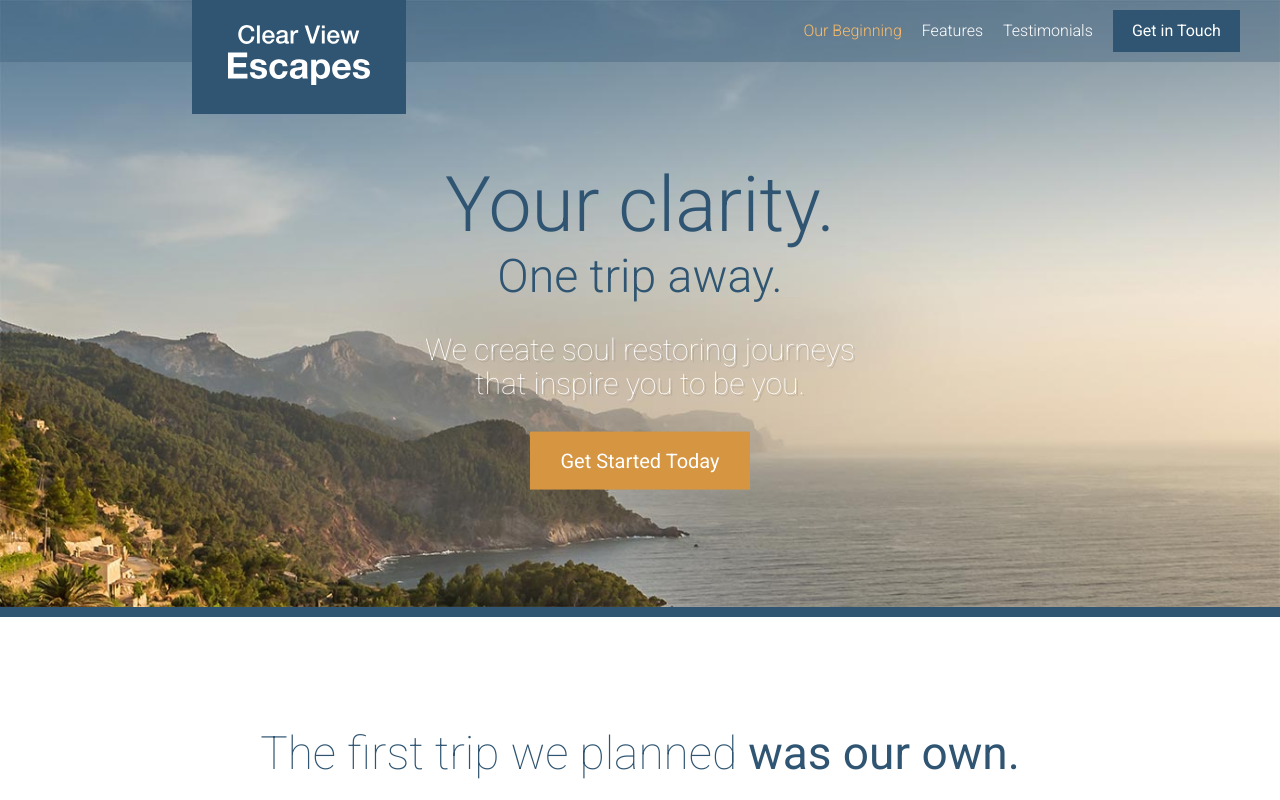
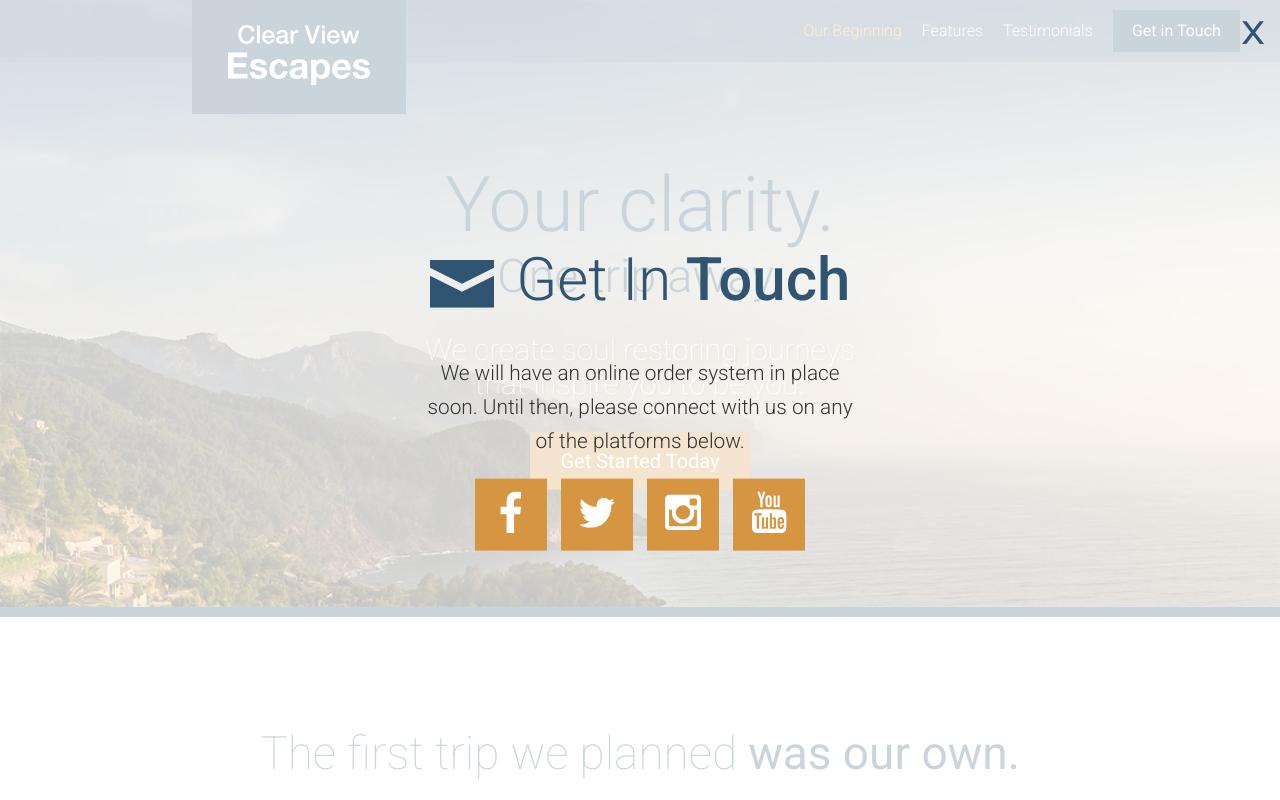
Before and after one commit to joshpeper/Travel_Site, a website: page app/index.html in a window 1280 px wide. Both pictures are taken after a click on the link "Get Started Today". Shown: the top 800 px of the page. Drawn offline with Linux system fonts and the light colour scheme.

Commit message:
added Modal feature

```diff
--- a/app/assets/scripts/app.js
+++ b/app/assets/scripts/app.js
@@ -1,7 +1,9 @@
 import MobileMenu from './modules/MobileMenu';
 import RevealOnScroll from './modules/RevealOnScroll';
 import StickyHeader from './modules/StickyHeader';
+import Modal from './modules/Modal';
 
 var mobileMenu = new MobileMenu();
 var revealOnScroll = new RevealOnScroll();
 var stickyHeader = new StickyHeader();
+var modal = new Modal();
--- /dev/null
+++ b/app/assets/styles/modules/_modal.css
@@ -0,0 +1,50 @@
+.modal {
+  opacity: 0;
+  visibility: hidden;
+  position: fixed;
+  z-index: 5;
+  background-color: rgba(255, 255, 255, .75);
+  top: 0;
+  bottom: 0;
+  left: 0;
+  right: 0;
+  transform: scale(1.2);
+  transition: all .3s ease-out;
+
+  &--is-visible {
+    opacity: 1;
+    visibility: visible;
+    transform: scale(1);
+
+  }
+
+  &__inner {
+    position: absolute;
+    width: 100%;
+    top: 50%;
+    transform: translateY(-50%);
+  }
+
+  &__description {
+    text-align: center;
+    font-size: 1.3rem;
+    font-weight: 300;
+    line-height: 1.65;
+  }
+
+  &__close {
+    position: absolute;
+    top: 15px;
+    right: 15px;
+    font-size: 2rem;
+    transform: scaleX(1.2);
+    transform-origin: 100% 0;
+    color: $mainBlue;
+    cursor: pointer;
+
+    &:hover {
+      color: $mainOrange;
+
+    }
+  }
+}
--- a/app/assets/styles/modules/_section-title.css
+++ b/app/assets/styles/modules/_section-title.css
@@ -13,6 +13,11 @@
 
   &--blue {
     color: $mainBlue;
+  }
+
+  &--less-margin {
+    margin-bottom: 1.3rem;
+    margin-top: 0;
   }
 
   &__icon {
--- /dev/null
+++ b/app/assets/styles/modules/_social-icons.css
@@ -0,0 +1,26 @@
+.social-icons {
+  text-align: center;
+
+  &__icon {
+    display: inline-block;
+    background-color: $mainOrange;
+    margin: 0 5px 5px;
+    width: 33%;
+    height: 72px;
+    position: relative;
+
+    @mixin atSmall {
+      width: 72px;
+      margin: 0 5px;
+    }
+  }
+
+  .icon {
+    display: block;
+    position: absolute;
+    top: 50%;
+    left: 50%;
+    transform: translate(-50%, -50%);
+  }
+
+}
--- a/app/assets/styles/modules/_wrapper.css
+++ b/app/assets/styles/modules/_wrapper.css
@@ -8,6 +8,10 @@
 
   &--medium {
     max-width: 976px;
+  }
+
+  &--narrow {
+    max-width: 470px;
   }
 
   &--no-padding-until-medium {
--- a/app/assets/styles/styles.css
+++ b/app/assets/styles/styles.css
@@ -16,3 +16,5 @@
 @import "modules/_site-header";
 @import "modules/_primary-nav";
 @import "modules/_revealItem";
+@import "modules/_modal";
+@import "modules/_social-icons";
--- a/app/index.html
+++ b/app/index.html
@@ -24,7 +24,7 @@
 
       <div class="site-header__menu-content">
         <div class="site-header__btn-container">
-          <a href="#" class="btn">Get in Touch</a>
+          <a href="#" class="btn open-modal">Get in Touch</a>
         </div>
         <nav class="primary-nav primary-nav--pull-right">
           <ul>
@@ -51,7 +51,7 @@
         <h1 class="large-hero__title">Your clarity.</h1>
         <h2 class="large-hero__subtitle">One trip away.</h2>
         <p class="large-hero__description">We create soul restoring journeys that inspire you to be you.</p>
-        <p><a href="#" class="btn btn--orange btn--large">Get Started Today</a></p>
+        <p><a href="#" class="btn btn--orange btn--large open-modal">Get Started Today</a></p>
       </div>
     </div>
   </div>
@@ -168,9 +168,28 @@
   <footer class="site-footer">
 
     <div class="wrapper">
-      <p><span class="site-footer__text">Copyright &copy; 2016 Clear View Escapes.<br>All rights reserved.</span><br><a href="#" class="btn btn--orange">Get in Touch</a></p>
+      <p><span class="site-footer__text">Copyright &copy; 2016 Clear View Escapes.<br>All rights reserved.</span><br><a href="#" class="btn btn--orange open-modal">Get in Touch</a></p>
     </div>
   </footer>
+
+  <div class="modal">
+    <div class="modal__inner">
+          <h2 class="section-title section-title--blue section-title--less-margin"><img class="section-title__icon" src="assets/images/icons/mail.svg"> Get In <strong>Touch</strong></h2>
+          <div class="wrapper wrapper--narrow">
+            <p class="modal__description">We will have an online order system in place soon. Until then, please connect with us on any of the platforms below.</p>
+          <div>
+          <div class="social-icons">
+            <a href="" class="social-icons__icon"><span class="icon"><img src="assets/images/icons/facebook.svg"></span></a>
+            <a href="" class="social-icons__icon"><span class="icon"><img src="assets/images/icons/twitter.svg"></span></a>
+            <a href="" class="social-icons__icon"><span class="icon"><img src="assets/images/icons/instagram.svg"></span></a>
+            <a href="" class="social-icons__icon"><span class="icon"><img src="assets/images/icons/youtube.svg"></span></a>
+          </div>
+        </div>
+      </div>
+    </div>
+    <div class="modal__close">X</div>
+  </div>
+
 
   <script src="./temp/scripts/App.js"></script>
 </body>
--- a/app/temp/styles/styles.css
+++ b/app/temp/styles/styles.css
@@ -474,6 +474,10 @@ a {
     max-width: 976px;
   }
 
+.wrapper--narrow {
+    max-width: 470px;
+  }
+
 .wrapper--no-padding-until-medium {
     padding-left: 0;
     padding-right: 0;
@@ -790,6 +794,11 @@ a {
 
 .section-title--blue {
     color: #2f5572;
+  }
+
+.section-title--less-margin {
+    margin-bottom: 1.3rem;
+    margin-top: 0;
   }
 
 .section-title__icon {
@@ -1169,3 +1178,90 @@ a {
 .reveal-item--is-visible {
     opacity: 1;
   }
+
+.modal {
+  opacity: 0;
+  visibility: hidden;
+  position: fixed;
+  z-index: 5;
+  background-color: rgba(255, 255, 255, .75);
+  top: 0;
+  bottom: 0;
+  left: 0;
+  right: 0;
+  -webkit-transform: scale(1.2);
+          transform: scale(1.2);
+  transition: all .3s ease-out;
+}
+
+.modal--is-visible {
+    opacity: 1;
+    visibility: visible;
+    -webkit-transform: scale(1);
+            transform: scale(1);
+
+  }
+
+.modal__inner {
+    position: absolute;
+    width: 100%;
+    top: 50%;
+    -webkit-transform: translateY(-50%);
+            transform: translateY(-50%);
+  }
+
+.modal__description {
+    text-align: center;
+    font-size: 1.3rem;
+    font-weight: 300;
+    line-height: 1.65;
+  }
+
+.modal__close {
+    position: absolute;
+    top: 15px;
+    right: 15px;
+    font-size: 2rem;
+    -webkit-transform: scaleX(1.2);
+            transform: scaleX(1.2);
+    -webkit-transform-origin: 100% 0;
+            transform-origin: 100% 0;
+    color: #2f5572;
+    cursor: pointer;
+  }
+
+.modal__close:hover {
+      color: #d59541;
+
+    }
+
+.social-icons {
+  text-align: center;
+
+}
+
+.social-icons__icon {
+    display: inline-block;
+    background-color: #d59541;
+    margin: 0 5px 5px;
+    width: 33%;
+    height: 72px;
+    position: relative;
+  }
+
+@media (min-width: 530px) {
+
+.social-icons__icon {
+      width: 72px;
+      margin: 0 5px
+  }
+  }
+
+.social-icons .icon {
+    display: block;
+    position: absolute;
+    top: 50%;
+    left: 50%;
+    -webkit-transform: translate(-50%, -50%);
+            transform: translate(-50%, -50%);
+  }
```
Also changed, not shown: app/assets/scripts/modules/Modal.js (added, +38 -0 lines), app/temp/scripts/App.js.
